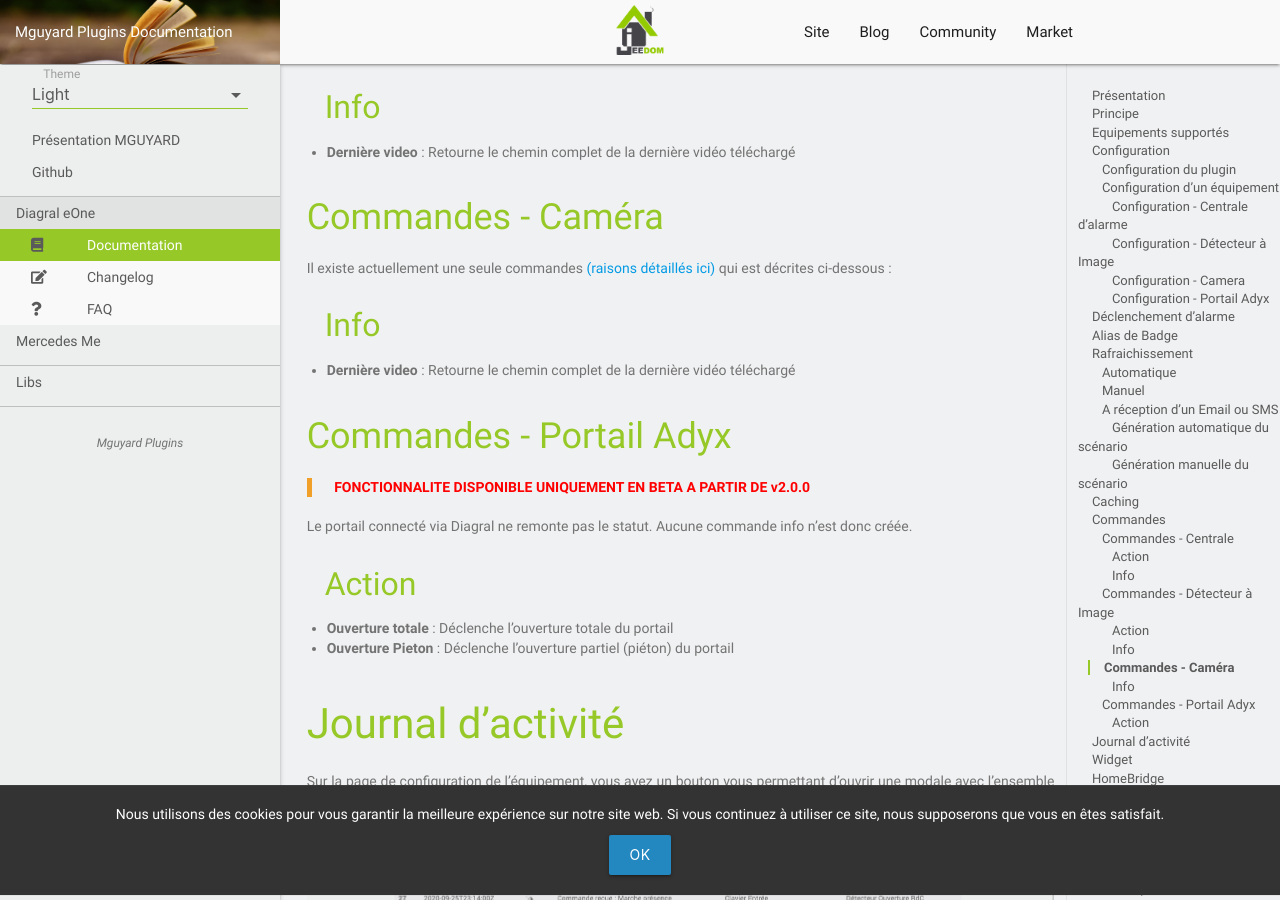
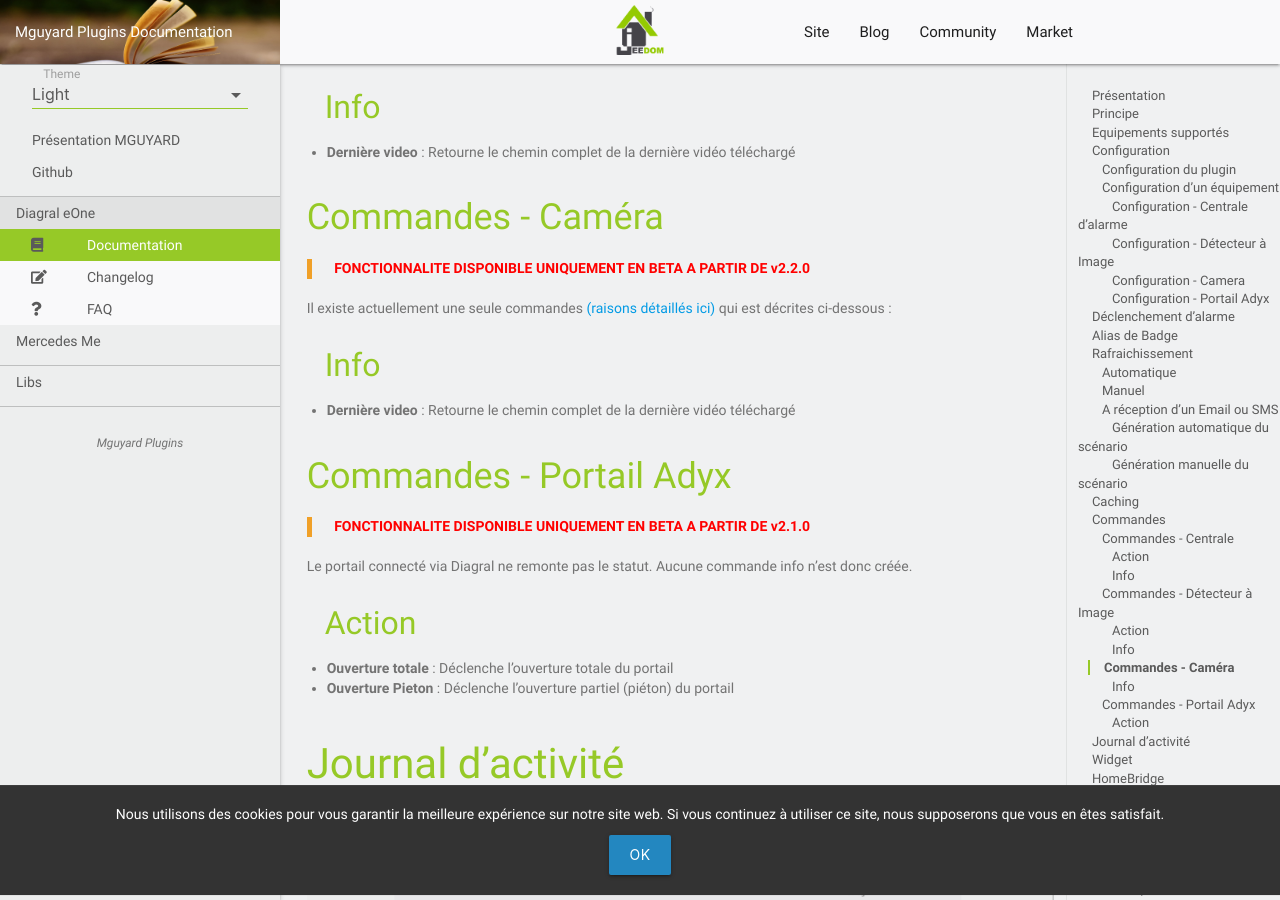
Before and after one commit to mguyard/Jeedom-Documentations, a Jekyll site: the page built from fr_FR/Diagral_eOne/documentation.md, in a window 1280 px wide and 900 px high, scrolled down 9137 px. Built offline with Jekyll 4.4.1, drawn with Linux system fonts in a browser that asks for light colours; our own code applies the rules of GitHub Pages for plain Markdown files.

Commit message:
DIAGRAL - Version beta 2.2.0 - Correction

```diff
--- a/fr_FR/Diagral_eOne/documentation.md
+++ b/fr_FR/Diagral_eOne/documentation.md
@@ -268,6 +268,8 @@
 
 ## Commandes - Caméra
 
+> <span style="color:red">__FONCTIONNALITE DISPONIBLE UNIQUEMENT EN BETA A PARTIR DE v2.2.0__</span>
+
 Il existe actuellement une seule commandes [(raisons détaillés ici)](https://mguyard.github.io/Jeedom-Documentations/fr_FR/Diagral_eOne/documentation#Configuration%20-%20Camera) qui est décrites ci-dessous :
 ### Info
 
@@ -275,7 +277,7 @@
 
 ## Commandes - Portail Adyx
 
-> <span style="color:red">__FONCTIONNALITE DISPONIBLE UNIQUEMENT EN BETA A PARTIR DE v2.0.0__</span>
+> <span style="color:red">__FONCTIONNALITE DISPONIBLE UNIQUEMENT EN BETA A PARTIR DE v2.1.0__</span>
 
 Le portail connecté via Diagral ne remonte pas le statut. Aucune commande info n'est donc créée.
 
```
